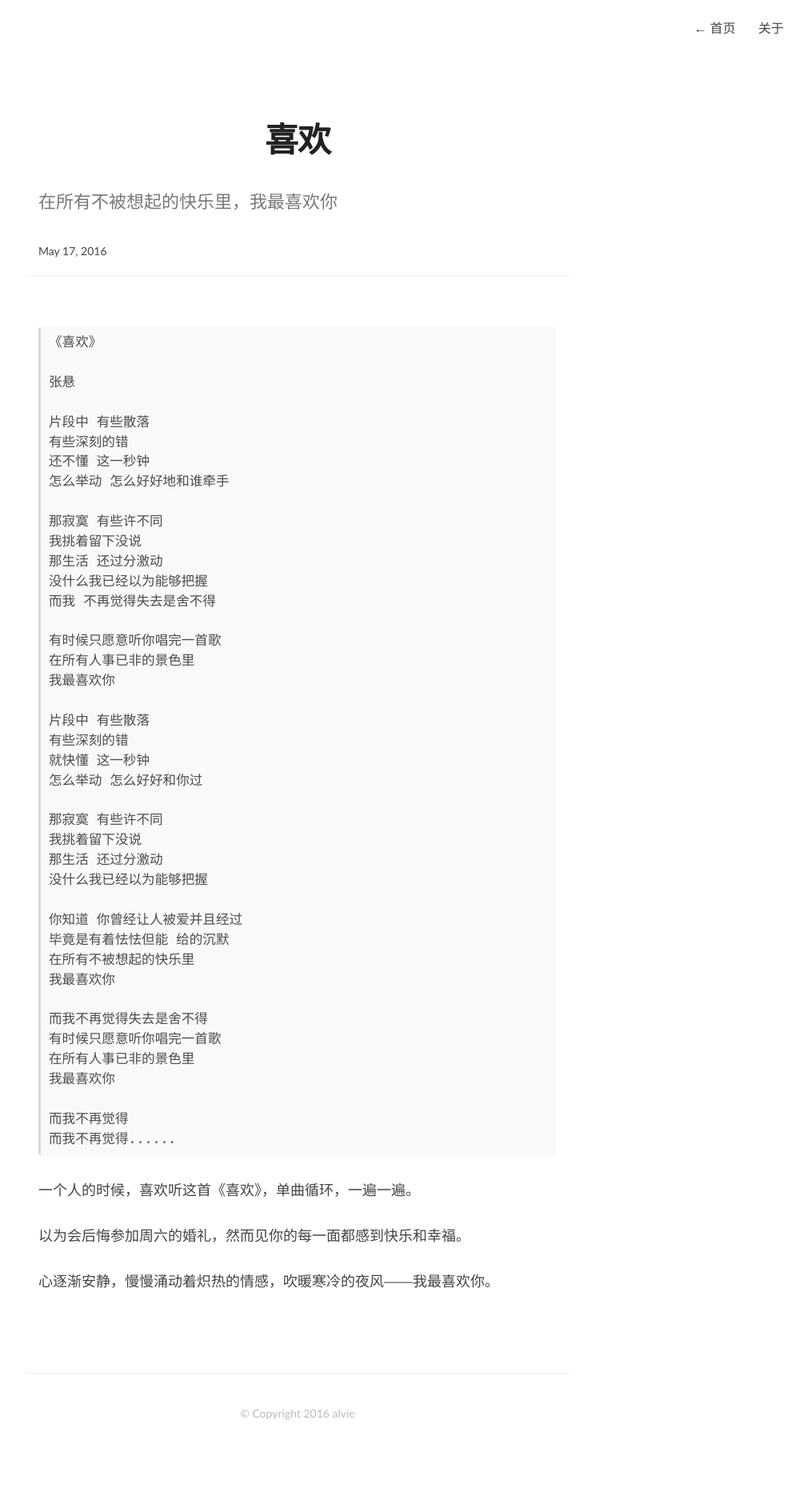
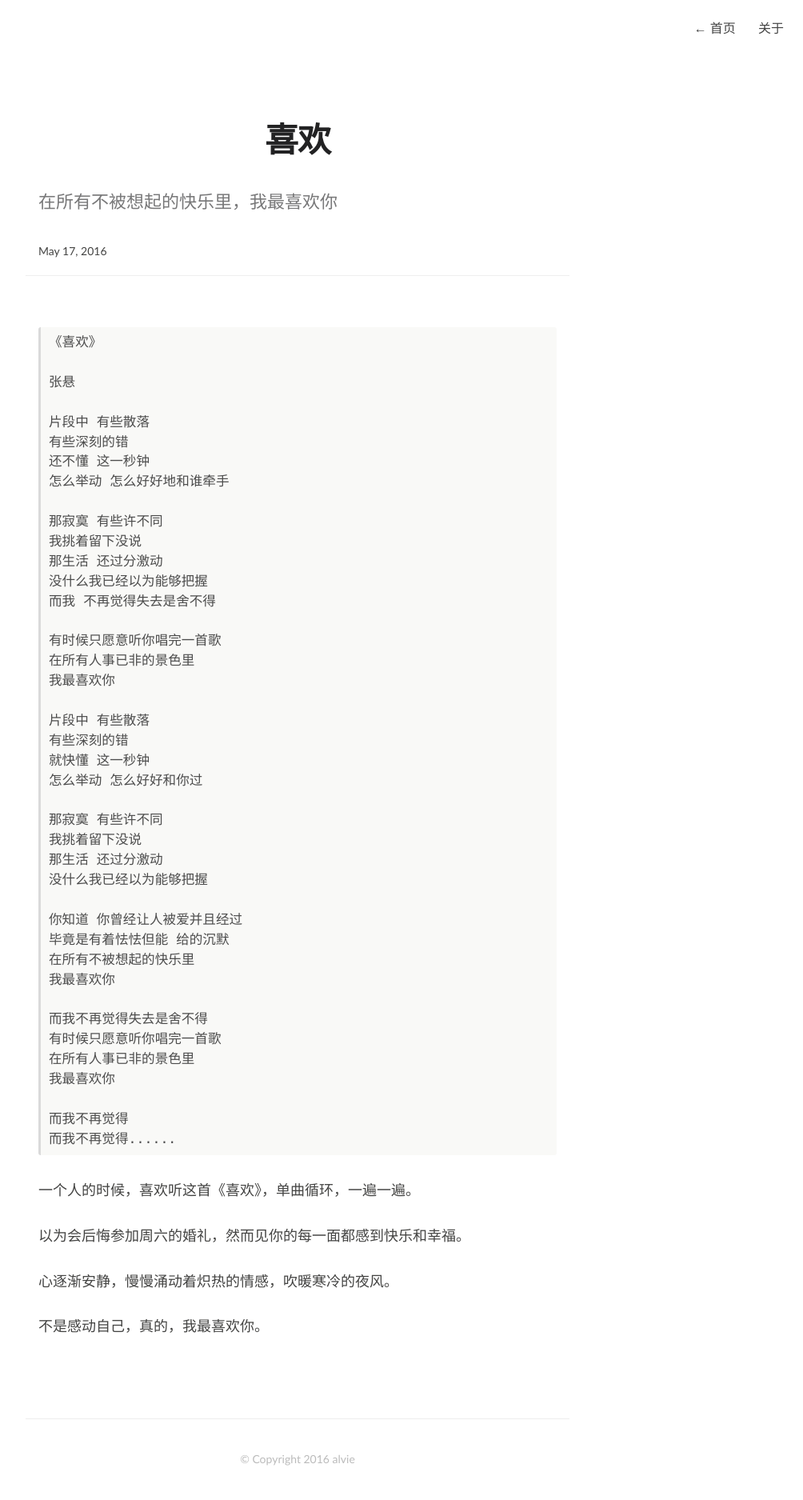
Before and after one commit to alviezhang/so-long-my-past, a Jekyll site: the page built from _posts/2016/2016-05-17-like.md, in a window 1280 px wide. Shown: the whole page at 80% size, without its empty margins (268-1272 px from the left). Built offline with Jekyll 4.4.1, drawn with Linux system fonts in a browser that asks for light colours; before the commit the page ends 1818 px from its top, so only the background shows below that.

Commit message:
update post

```diff
--- a/_posts/2016/2016-05-17-like.md
+++ b/_posts/2016/2016-05-17-like.md
@@ -54,4 +54,6 @@ tags:
 
 以为会后悔参加周六的婚礼，然而见你的每一面都感到快乐和幸福。
 
-心逐渐安静，慢慢涌动着炽热的情感，吹暖寒冷的夜风——我最喜欢你。
+心逐渐安静，慢慢涌动着炽热的情感，吹暖寒冷的夜风。
+
+不是感动自己，真的，我最喜欢你。
```
